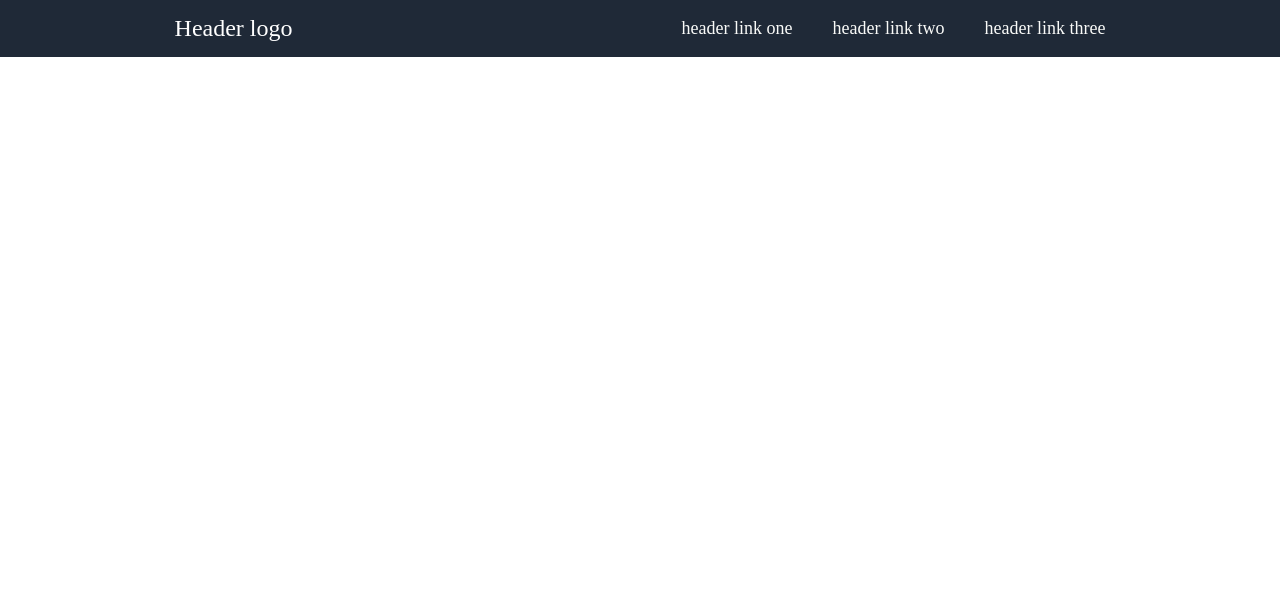
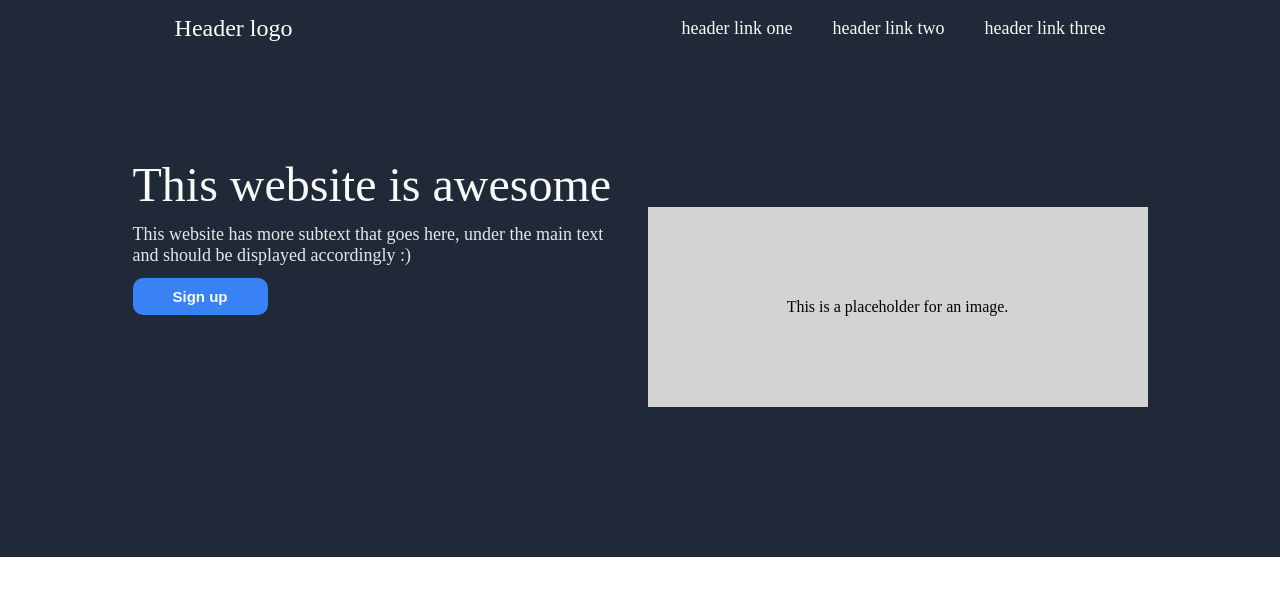
Before and after one commit to Makisfnt/landing-page, a plain HTML site: page index.html in a window 1280 px wide. Drawn offline with Linux system fonts and the light colour scheme.

Commit message:
Finished "awesome" part

```diff
--- a/index.html
+++ b/index.html
@@ -36,10 +36,16 @@
     <div class="awesome">
 
         <div class="content">
+            <div class="heroheader">This website is awesome</div>
+            <div class="herosecondarytext">This website has more subtext that goes here, under the main text and should be displayed accordingly :)</div>
+            <div class="button">
+                <button>Sign up</button>
+            </div>
 
         </div>
 
         <div class="imageplaceholder">
+            This is a placeholder for an image.
 
         </div>
 
--- a/styles.css
+++ b/styles.css
@@ -30,3 +30,54 @@ a {
     font-size: 18px;
     color: #E5E7EB;
 }
+
+.awesome {
+    display: flex;
+    justify-content: center;
+    align-items: center;
+    background-color: #1F2937;
+    padding: 100px 50px;
+    gap: 15px;
+}
+
+.content {
+    display: flex;
+    flex-direction: column;
+    flex-wrap: wrap;
+    height: 300px;
+    width: 500px;
+    gap: 12px;
+}
+
+.imageplaceholder {
+    background-color: lightgray;
+    display: flex;
+    justify-content: center;
+    align-items: center;
+    height: 200px;
+    width: 500px;
+    color: black;
+}
+
+.heroheader {
+    font-size: 48px;
+    font-weight: extra-bold;
+    color: #F9FAF8;
+}
+
+.herosecondarytext {
+    font-size: 18px;
+    color: #E5E7EB;
+}
+
+button {
+    border: none;
+    background-color: #3882F6;
+    color: #F9FAF8;
+    text-align: center;
+    text-decoration: none;
+    padding: 10px 40px;
+    border-radius: 10px;
+    font-weight: 800;
+    font-size: 15px;
+}
```
